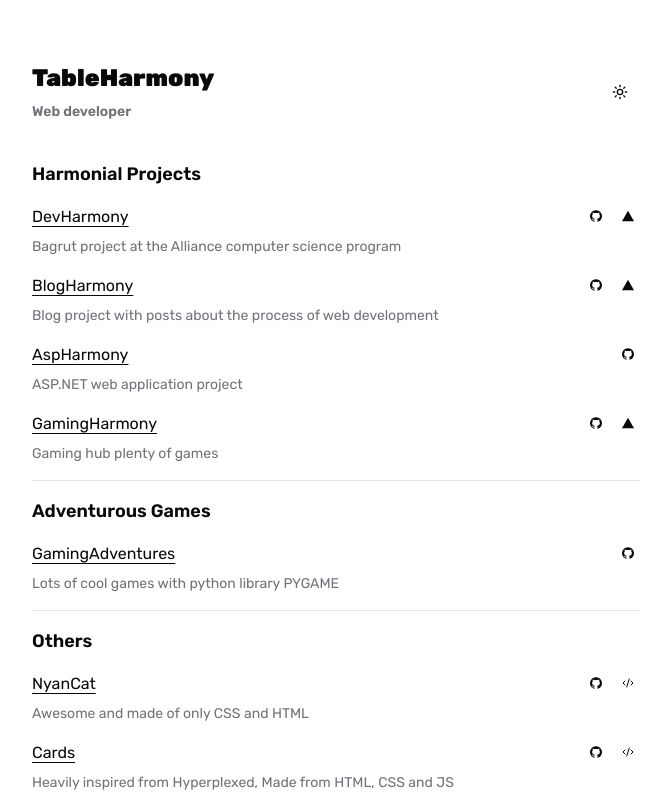
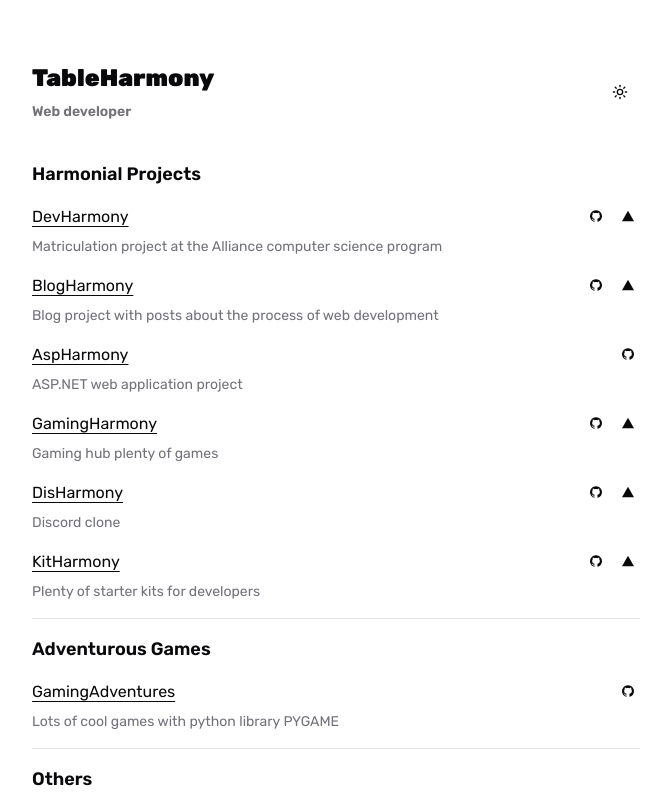
Before and after one commit to table-harmony/tableharmony, a Next.js app: page / in a window 1280 px wide. Shown: the top 800 px of the page, without its empty margins (304-975 px from the left). Built offline with nearby package versions, Linux system fonts and the light colour scheme.

Commit message:
Update page.tsx

```diff
--- a/src/app/(main)/page.tsx
+++ b/src/app/(main)/page.tsx
@@ -24,7 +24,7 @@ export default function HomePage() {
             </div>
           </header>
           <footer className="text-muted-foreground text-sm">
-            Bagrut project at the Alliance computer science program
+            Matriculation project at the Alliance computer science program
           </footer>
         </article>
         <article className="flex flex-col gap-2">
@@ -78,6 +78,46 @@ export default function HomePage() {
           </header>
           <footer className="text-muted-foreground text-sm">
             Gaming hub plenty of games
+          </footer>
+        </article>
+        <article className="flex flex-col gap-2">
+          <header className="flex items-center justify-between">
+            <h4 className="underline underline-offset-4">DisHarmony</h4>
+            <div className="flex gap-2">
+              <Badge
+                href="https://github.com/table-harmony/disharmony"
+                icon={<Icons.github className="h-3 w-3" />}
+                content="Github"
+              />
+              <Badge
+                href="https://disharmony.vercel.app/"
+                icon={<Icons.vercel className="h-3 w-3" />}
+                content="Vercel"
+              />
+            </div>
+          </header>
+          <footer className="text-muted-foreground text-sm">
+            Discord clone
+          </footer>
+        </article>
+        <article className="flex flex-col gap-2">
+          <header className="flex items-center justify-between">
+            <h4 className="underline underline-offset-4">KitHarmony</h4>
+            <div className="flex gap-2">
+              <Badge
+                href="https://github.com/table-harmony/kitharmony"
+                icon={<Icons.github className="h-3 w-3" />}
+                content="Github"
+              />
+              <Badge
+                href="https://kitharmony.vercel.app/"
+                icon={<Icons.vercel className="h-3 w-3" />}
+                content="Vercel"
+              />
+            </div>
+          </header>
+          <footer className="text-muted-foreground text-sm">
+            Plenty of starter kits for developers
           </footer>
         </article>
       </section>
```
Also changed, not shown: package.json (+4 -4 lines), 1 other file (tests, documents, lock files or other folders).
